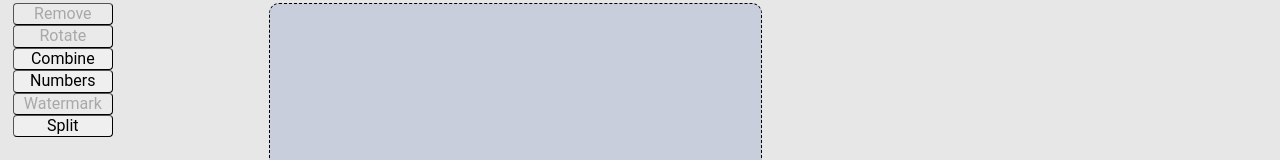
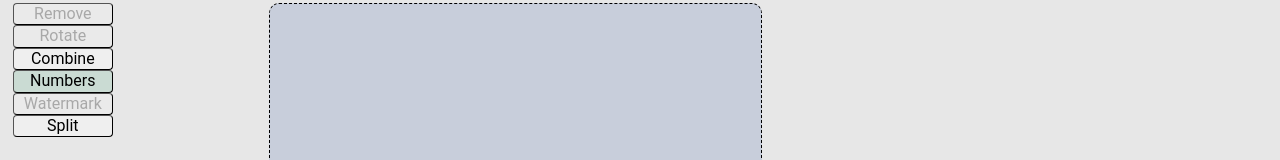
Before and after one commit to c1b3rt00lk1t/pdf-poc, a React (Vite) app: page / in a window 1280 px wide. Shown: the part 161-321 px from the top of the page. Built offline with nearby package versions, Linux system fonts and the light colour scheme.

Commit message:
Action button highlight when selected action

```diff
--- a/src/App.tsx
+++ b/src/App.tsx
@@ -41,7 +41,7 @@ function App() {
         <Header />
       </header>
       <main className={styles.main}>
-        <Sidebar handleClickAction={handleClickAction} />
+        <Sidebar handleClickAction={handleClickAction} action={action} />
         <FileSelection
           files={files}
           setFiles={setFiles}
--- a/src/components/Sidebar.module.css
+++ b/src/components/Sidebar.module.css
@@ -5,3 +5,7 @@
   padding: 0.5vh 1vw;
   min-width: 100px;
 }
+
+.selected {
+  background-color: rgba(84, 172, 128, 0.2);
+}
--- a/src/components/Sidebar.tsx
+++ b/src/components/Sidebar.tsx
@@ -14,9 +14,10 @@ import { Action } from "../types";
 
 interface SidebarProps {
   handleClickAction: (action: Action) => void;
+  action: Action;
 }
 
-const Sidebar = ({ handleClickAction }: SidebarProps) => {
+const Sidebar = ({ handleClickAction, action }: SidebarProps) => {
   return (
     <div className={styles.Sidebar}>
       <button disabled onClick={() => {}}>
@@ -25,12 +26,28 @@ const Sidebar = ({ handleClickAction }: SidebarProps) => {
       <button disabled onClick={() => {}}>
         Rotate
       </button>
-      <button onClick={() => handleClickAction("combine")}>Combine</button>
-      <button onClick={() => handleClickAction("pages")}>Numbers</button>
+      <button
+        className={action === "combine" ? styles.selected : undefined}
+        onClick={() => handleClickAction("combine")}
+      >
+        Combine
+      </button>
+      <button
+        className={action === "pages" ? styles.selected : undefined}
+        onClick={() => handleClickAction("pages")}
+      >
+        Numbers
+      </button>
       <button disabled onClick={() => {}}>
         Watermark
       </button>
-      <button onClick={() => handleClickAction("split")}>Split</button>
+
+      <button
+        className={action === "split" ? styles.selected : undefined}
+        onClick={() => handleClickAction("split")}
+      >
+        Split
+      </button>
     </div>
   );
 };
```
